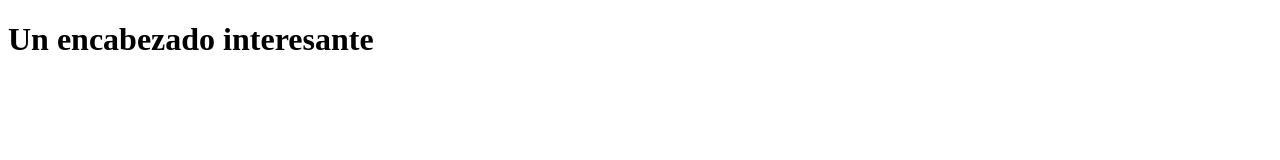
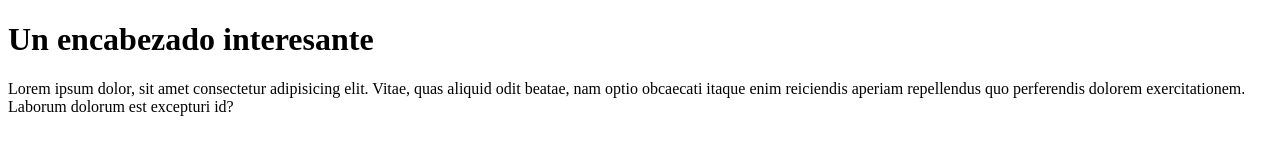
Before and after one commit to LUCC4SZ/cursogitclase3, a plain HTML site: page index.html in a window 1280 px wide. Drawn offline with Linux system fonts and the light colour scheme.

Commit message:
se agregó el main y un párrafo

```diff
--- a/index.html
+++ b/index.html
@@ -8,5 +8,10 @@
 </head>
 <body>
     <h1>Un encabezado interesante</h1>
+    <main>
+        <div class="uno">
+            <p>Lorem ipsum dolor, sit amet consectetur adipisicing elit. Vitae, quas aliquid odit beatae, nam optio obcaecati itaque enim reiciendis aperiam repellendus quo perferendis dolorem exercitationem. Laborum dolorum est excepturi id?</p>
+        </div>
+    </main>
 </body>
 </html>
```
